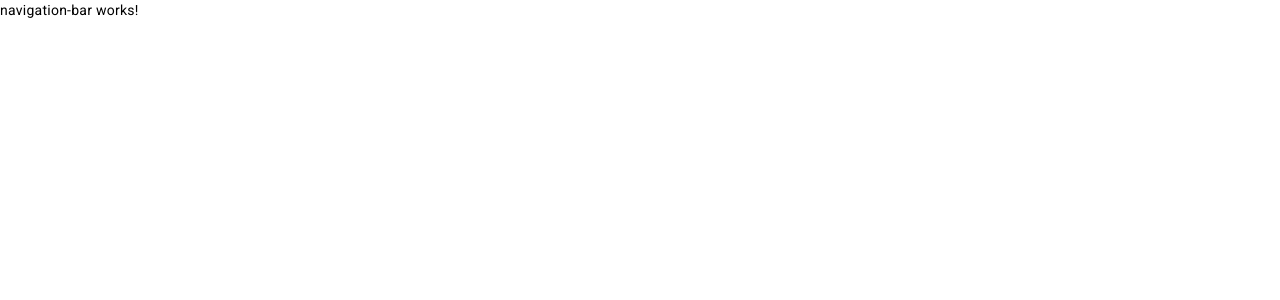
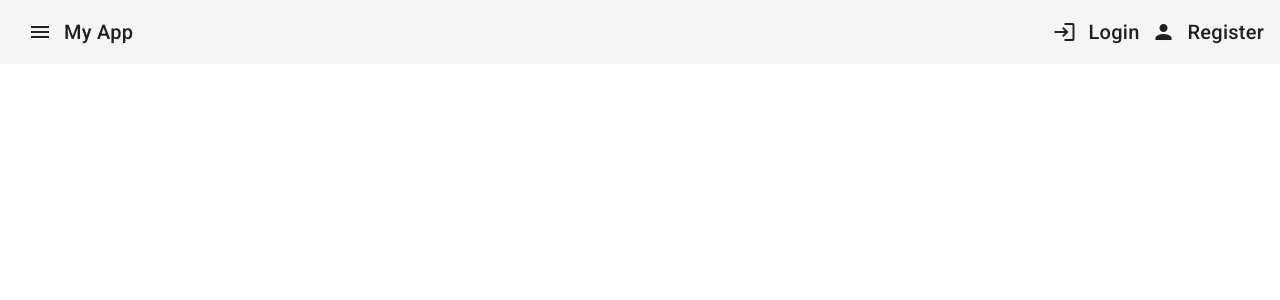
Before and after one commit to chrysaliswoon/MeanStack-App, an Angular app in the folder client/: page / in a window 1280 px wide. Shown: the top 300 px of the page. Built offline with nearby package versions, Linux system fonts and the light colour scheme.

Commit message:
Created top navbar

```diff
--- a/client/src/app/components/navigationbar/navigation-bar/navigation-bar.component.css
+++ b/client/src/app/components/navigationbar/navigation-bar/navigation-bar.component.css
@@ -0,0 +1,8 @@
+.spacer {
+    flex: 1 1 auto;
+    display: flex;
+  }
+
+body {
+
+}
--- a/client/src/app/components/navigationbar/navigation-bar/navigation-bar.component.html
+++ b/client/src/app/components/navigationbar/navigation-bar/navigation-bar.component.html
@@ -1,3 +1,17 @@
-<p>
-  navigation-bar works!
-</p>
+<nav>
+  <mat-toolbar>
+   <button mat-icon-button>
+    <mat-icon>menu</mat-icon>
+  </button>
+  <span>My App</span>
+  <span class="spacer"></span>
+  <button mat-icon-button>
+    <mat-icon>login</mat-icon>
+  </button>
+  <span>Login</span>
+  <button mat-icon-button>
+   <mat-icon>person</mat-icon>
+ </button>
+ <span>Register</span>
+</mat-toolbar>
+</nav>
```
